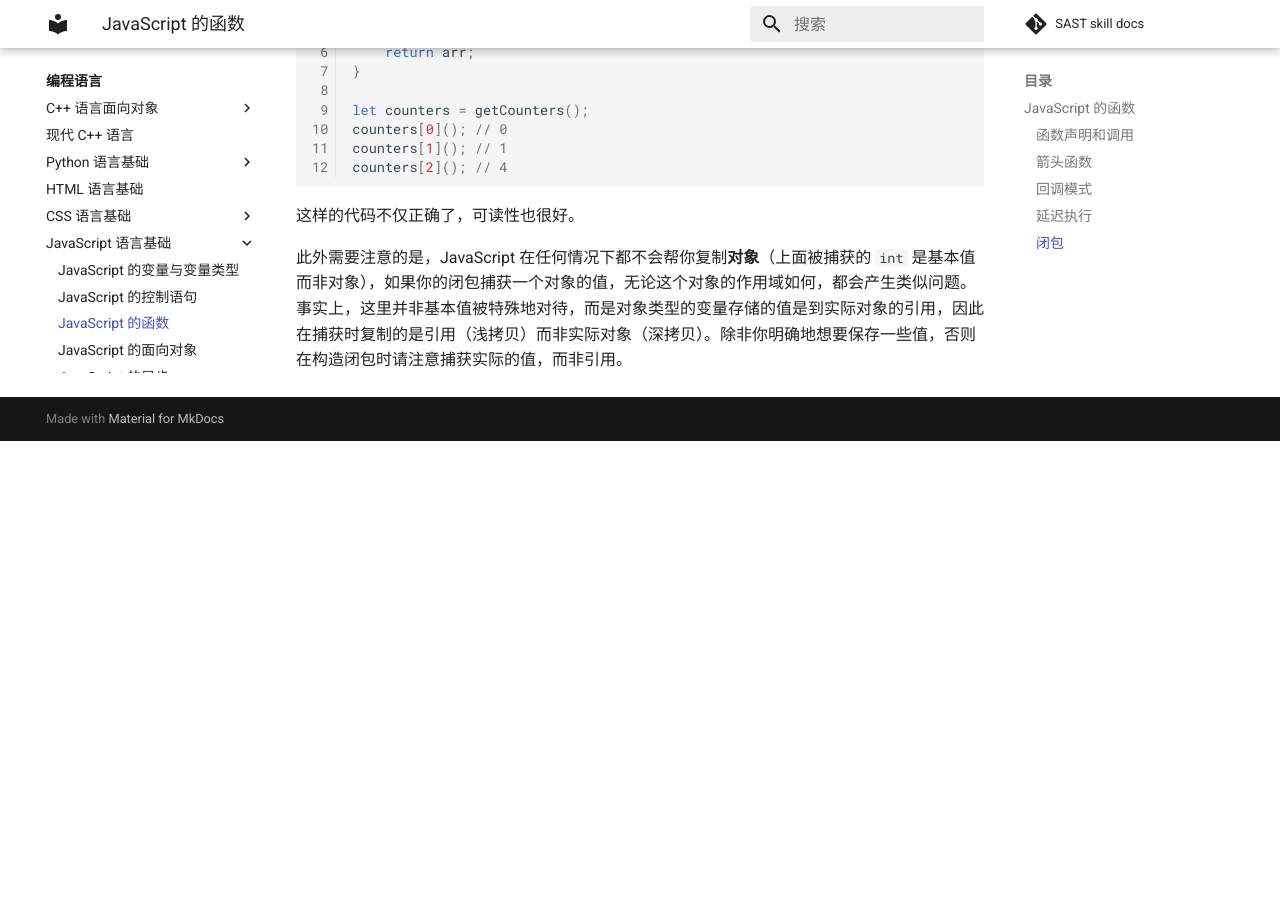
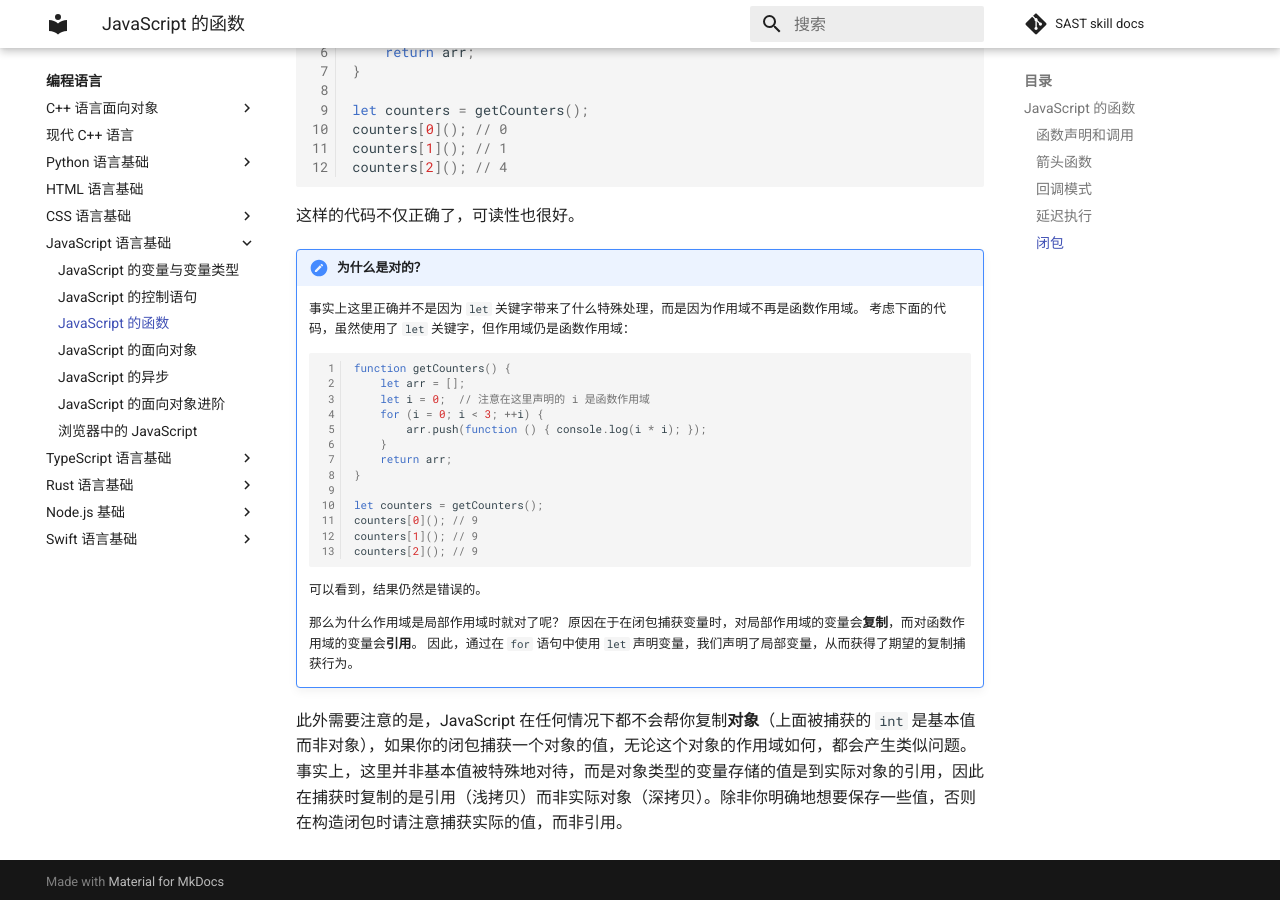
Before and after one commit to SAST-skill-docers/sast-skill-docs, an MkDocs documentation site: the page built from docs/languages/javascript/function.md, in a window 1280 px wide and 900 px high, scrolled down 7748 px. Built offline with MkDocs 1.6.1 and Material for MkDocs 9.7.7, drawn with Linux system fonts in a browser that asks for light colours; comment, search, counter and statistics services are not loaded; before the commit the page ends 8189 px from its top, so only the background shows below that.

Commit message:
Update explanation about capturing variables

````diff
--- a/docs/languages/javascript/function.md
+++ b/docs/languages/javascript/function.md
@@ -505,4 +505,31 @@ counters[2](); // 4
 
 这样的代码不仅正确了，可读性也很好。
 
+!!! note "为什么是对的？"
+
+    事实上这里正确并不是因为 `let` 关键字带来了什么特殊处理，而是因为作用域不再是函数作用域。
+    考虑下面的代码，虽然使用了 `let` 关键字，但作用域仍是函数作用域：
+
+    ```javascript
+    function getCounters() {
+        let arr = [];
+        let i = 0;  // 注意在这里声明的 i 是函数作用域
+        for (i = 0; i < 3; ++i) {
+            arr.push(function () { console.log(i * i); });
+        }
+        return arr;
+    }
+
+    let counters = getCounters();
+    counters[0](); // 9
+    counters[1](); // 9
+    counters[2](); // 9
+    ```
+
+    可以看到，结果仍然是错误的。
+
+    那么为什么作用域是局部作用域时就对了呢？
+    原因在于在闭包捕获变量时，对局部作用域的变量会**复制**，而对函数作用域的变量会**引用**。
+    因此，通过在 `for` 语句中使用 `let` 声明变量，我们声明了局部变量，从而获得了期望的复制捕获行为。
+
 此外需要注意的是，JavaScript 在任何情况下都不会帮你复制**对象**（上面被捕获的 `int` 是基本值而非对象），如果你的闭包捕获一个对象的值，无论这个对象的作用域如何，都会产生类似问题。事实上，这里并非基本值被特殊地对待，而是对象类型的变量存储的值是到实际对象的引用，因此在捕获时复制的是引用（浅拷贝）而非实际对象（深拷贝）。除非你明确地想要保存一些值，否则在构造闭包时请注意捕获实际的值，而非引用。
````
